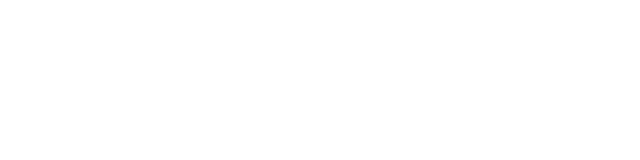
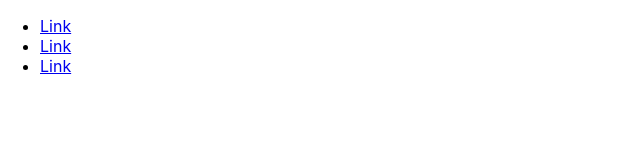
Before and after one commit to CSC-648-SFSU/csc648-fa23-04-Team06, a React (Create React App) app in the folder application/destigo-app/client/: page / in a window 1280 px wide. Shown: the top 160 px of the page, without its empty margins (0-640 px from the left). Built offline with nearby package versions, Linux system fonts and the light colour scheme.

Commit message:
Navbar basic

```diff
--- a/application/destigo-app/client/src/components/navbar.js
+++ b/application/destigo-app/client/src/components/navbar.js
@@ -1 +1,21 @@
-{/* Navjot Singh */}
+import React from 'react';
+
+function Navbar() {
+  return (
+    <nav>
+      <ul className="navbar">
+        <li className="navitem">
+          <a href="/">Link</a>
+        </li>
+        <li className="navitem">
+          <a href="/about">Link</a>
+        </li>
+        <li className="navitem">
+          <a href="/contact">Link</a>
+        </li>
+      </ul>
+    </nav>
+  );
+}
+
+export default Navbar;
--- a/application/destigo-app/client/src/pages/index.js
+++ b/application/destigo-app/client/src/pages/index.js
@@ -1,9 +1,10 @@
 import React from 'react';
+import Navbar from '../components/navbar';
 
 export default function App() {
     return (
   <div>
-    {/* Navbar here - Sahej Tuli*/}
+    <Navbar/>{/* Navbar here - Sahej Tuli*/}
       <div className='header'></div> {/* Navjot Singh */}
       <div className='description'></div>  {/* Navjot Singh */}
       <div className='airline-partners'></div>
```
